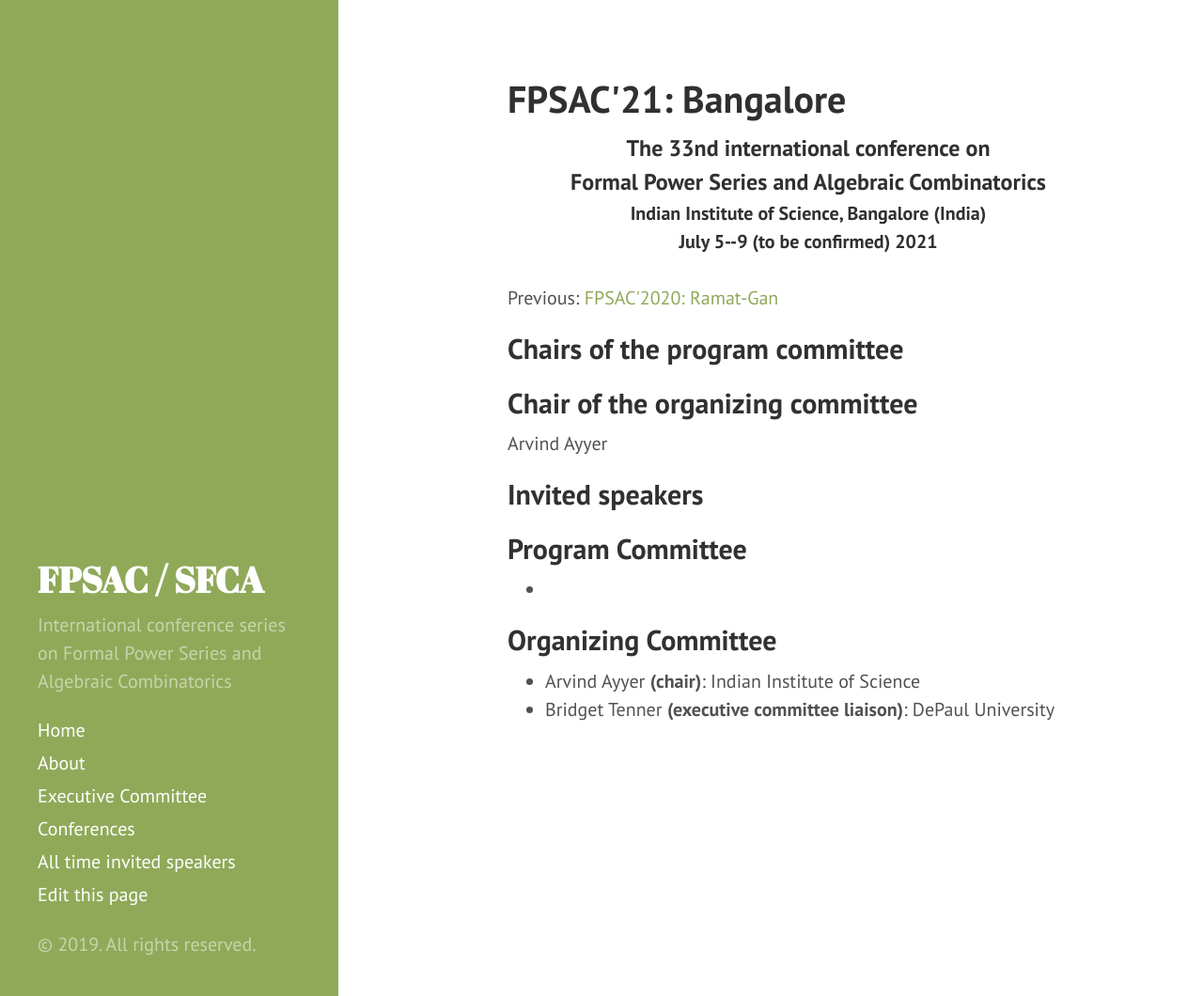
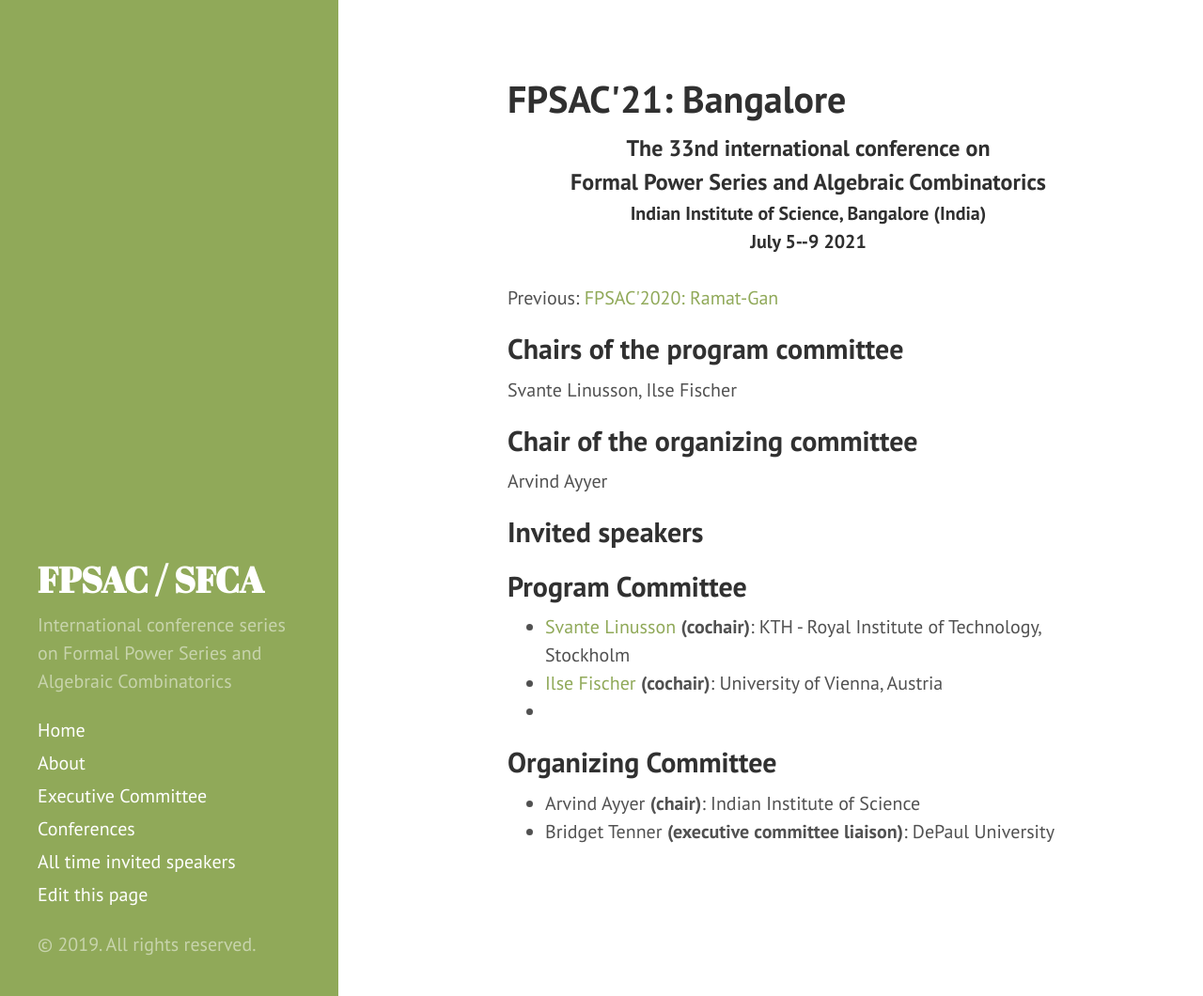
Before and after one commit to FPSAC/FPSAC.github.io, a Jekyll site: the page built from _confs/fpsac-2021.md, in a window 1280 px wide and 1060 px high. Shown: the whole window at 94% size. Built offline with Jekyll 4.4.1, drawn with Linux system fonts in a browser that asks for light colours.

Commit message:
Update fpsac-2021.md
confirmed dates and added PC co-chairs

```diff
--- a/_confs/fpsac-2021.md
+++ b/_confs/fpsac-2021.md
@@ -5,13 +5,21 @@ number: 33nd
 institution: Indian Institute of Science
 town: Bangalore
 country: India
-dates: July 5--9 (to be confirmed)
+dates: July 5--9
 site:
 
 invited_speakers:
 
 program_committee:
 
+- name: Svante Linusson
+  affiliation: KTH - Royal Institute of Technology, Stockholm
+  role: cochair
+  url: <https://people.kth.se/~linusson/>
+- name: Ilse Fischer
+  affiliation: University of Vienna, Austria
+  role: cochair
+  url: <https://www.mat.univie.ac.at/~ifischer/>
 - name:
   affiliation:
   role:
```
